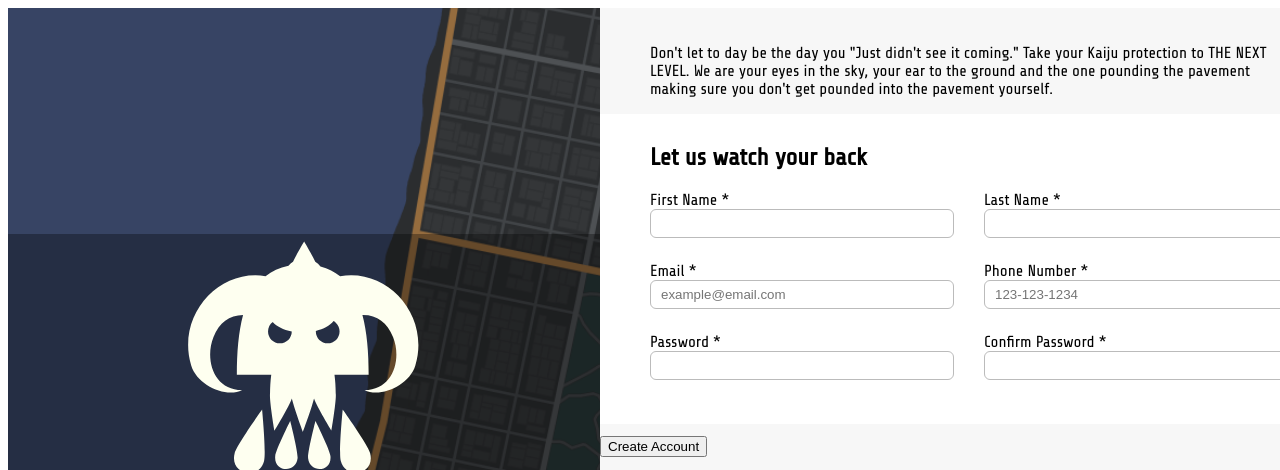
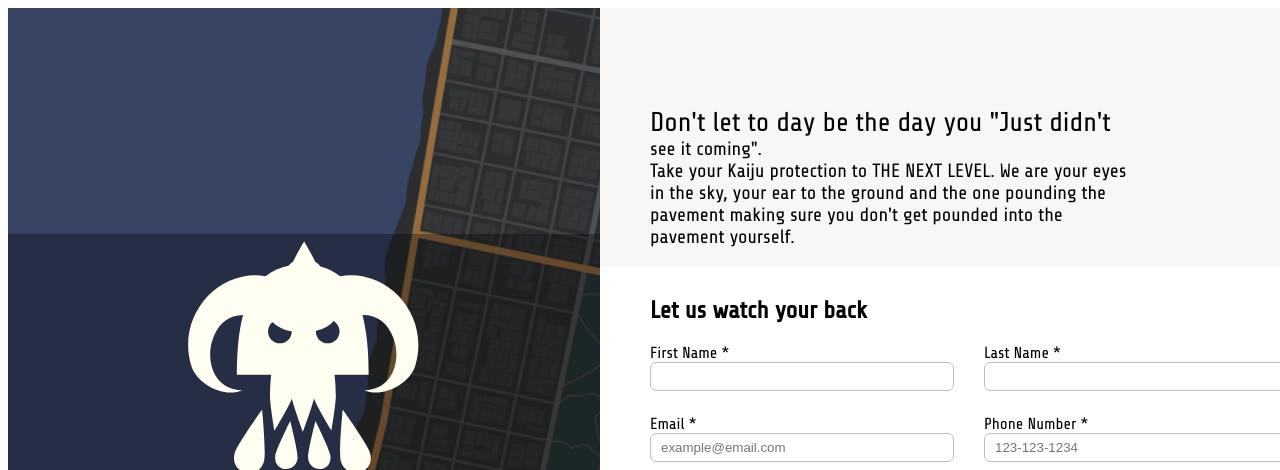
Before and after one commit to AydenOcceas/odin-sign-up, a plain HTML site: page index.html in a window 1280 px wide. Shown: the top 470 px of the page. Drawn offline with Linux system fonts and the light colour scheme.

Commit message:
Add finishing touches to styles
Validation styles as well as button styling including hover

```diff
--- a/index.html
+++ b/index.html
@@ -24,7 +24,7 @@
     </div>
     <div class="main">
         <p>
-            Don't let to day be the day you "Just didn't see it coming." Take
+            Don't let to day be the day you "Just didn't see it coming".<br> Take
             your Kaiju protection to THE NEXT LEVEL. We are your eyes in the sky,
             your ear to the ground and the one pounding the pavement making sure
             you don't get pounded into the pavement yourself.
@@ -79,9 +79,9 @@
                 </div>
             </div>
             <div>
-                <button type="submit">Create Account</button>
+                <button type="submit" class="form-element">Create Account</button>
             </div>
-            <p>Already have an Account? <a href="">Log in</a></p>
+            <p class="form-element">Already have an Account? <a href="">Log in</a></p>
         </Form>
     </div>
 </body>
--- a/styles.css
+++ b/styles.css
@@ -44,7 +44,7 @@ img.icon {
 
 div.main {
     background-color: #f7f7f7;
-    padding-top: 20px;
+    padding-top: 80px;
     font-family: "Share Tech", sans-serif;
     font-weight: 400;
     font-style: normal;
@@ -70,6 +70,15 @@ div.main > p {
     padding-left: 50px;
 }
 
+div.main > p {
+    margin-right: 150px;
+    font-size: 1.2rem;
+}
+
+div.main > p::first-line {
+    font-size: 1.7rem;
+}
+
 div.main div {
     margin-bottom: 12px;
 }
@@ -91,5 +100,25 @@ input:user-invalid {
 input:focus {
     outline: none;
     border: 2px solid lightskyblue;
-    box-shadow: 10px 10px 15px -6px black;
+    box-shadow: 5px 5px 10px -6px black;
 }
+
+button[type="submit"] {
+    appearance: none;
+    border: none;
+    background-color: #374464;
+    padding: 10px 30px;
+    color: #fff;
+    font-family: inherit;
+    font-size: 1.2rem;
+    border-radius: 16px;
+    margin-top: 15px;
+}
+
+button[type="submit"]:hover {
+    background-color: hsl(223, 29%, 50%);
+}
+
+.form-element {
+    margin-left: 40px;
+}
```
